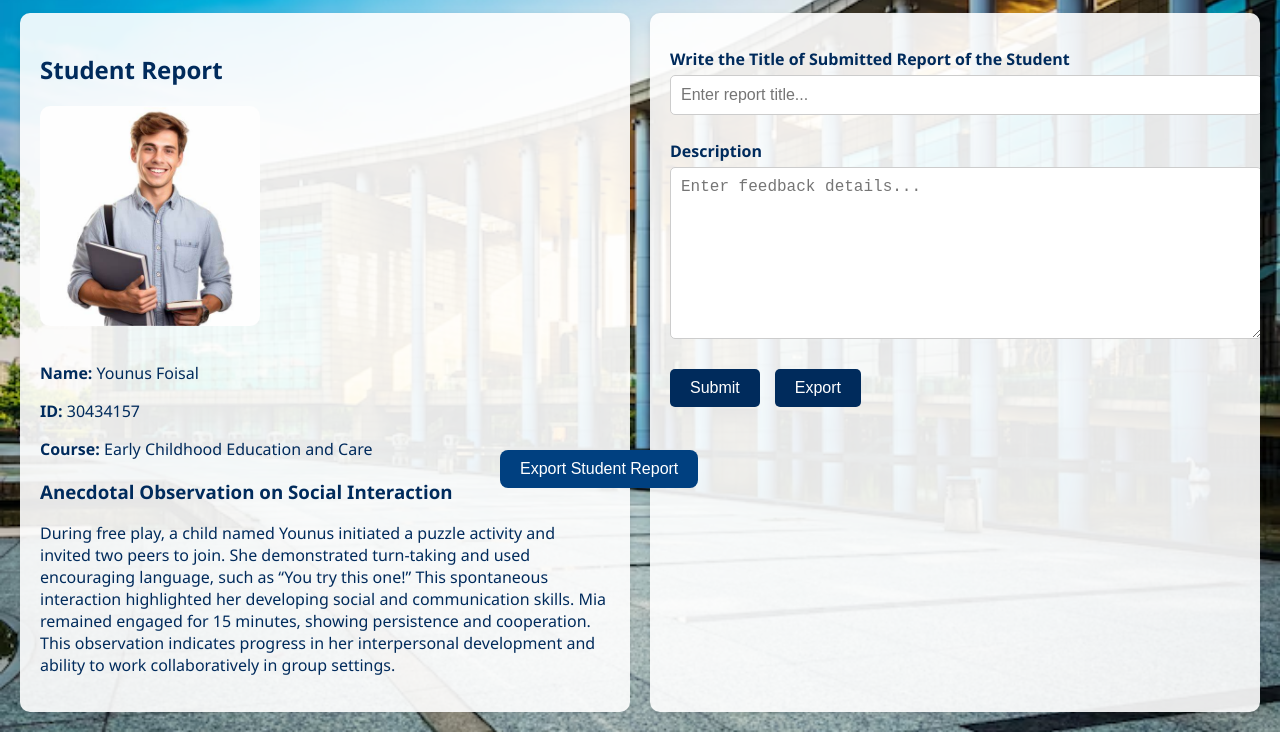
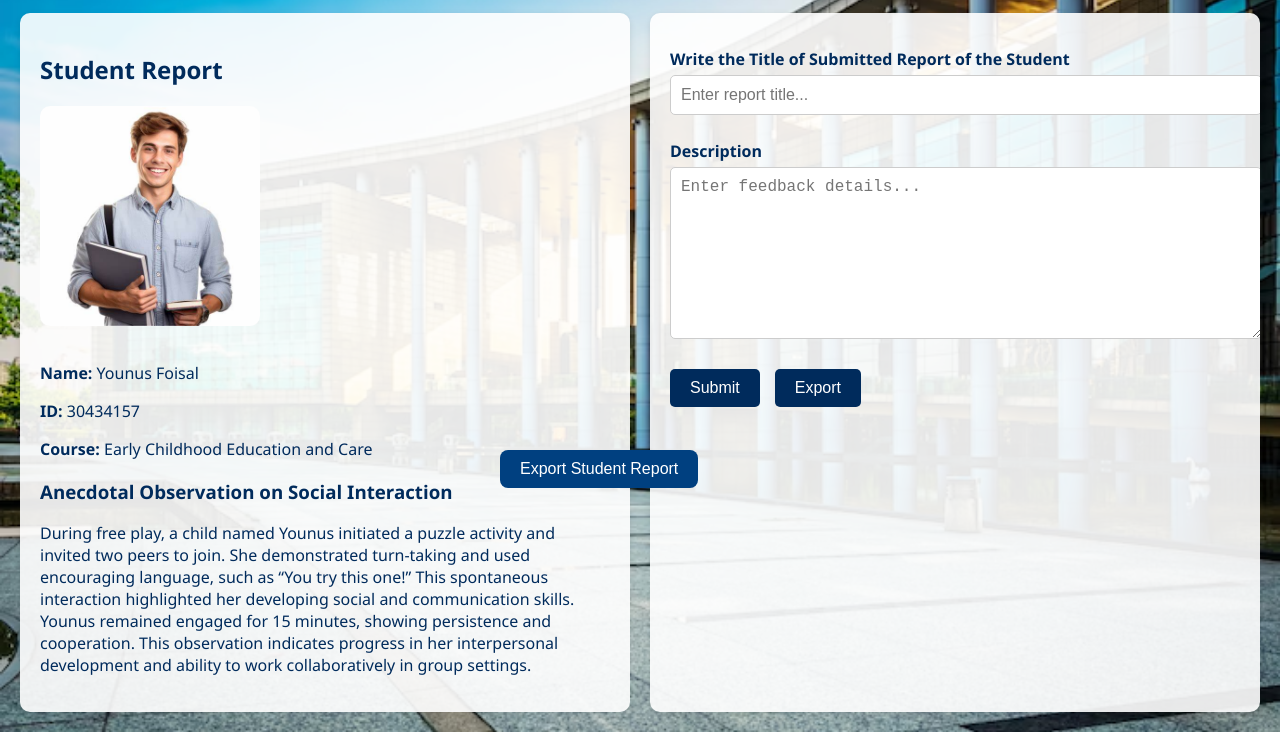
Before and after one commit to maxbritt-au/project-repo-childhoodapp, a plain HTML site: page Early_Childhood_latest/Early childhood/html/teacher-feedback.html in a window 1280 px wide. Shown: the part 112-844 px from the top of the page. Drawn offline with nearby package versions, Linux system fonts and the light colour scheme.

Commit message:
changed name

```diff
--- a/Early_Childhood_latest/Early childhood/html/teacher-feedback.html
+++ b/Early_Childhood_latest/Early childhood/html/teacher-feedback.html
@@ -40,7 +40,7 @@
 
         <h3>Anecdotal Observation on Social Interaction</h3>
         <p>
-          During free play, a child named Younus initiated a puzzle activity and invited two peers to join. She demonstrated turn-taking and used encouraging language, such as “You try this one!” This spontaneous interaction highlighted her developing social and communication skills. Mia remained engaged for 15 minutes, showing persistence and cooperation. This observation indicates progress in her interpersonal development and ability to work collaboratively in group settings.
+          During free play, a child named Younus initiated a puzzle activity and invited two peers to join. She demonstrated turn-taking and used encouraging language, such as “You try this one!” This spontaneous interaction highlighted her developing social and communication skills. Younus remained engaged for 15 minutes, showing persistence and cooperation. This observation indicates progress in her interpersonal development and ability to work collaboratively in group settings.
         </p>
 
         <!-- Export Student Report Button -->
```
